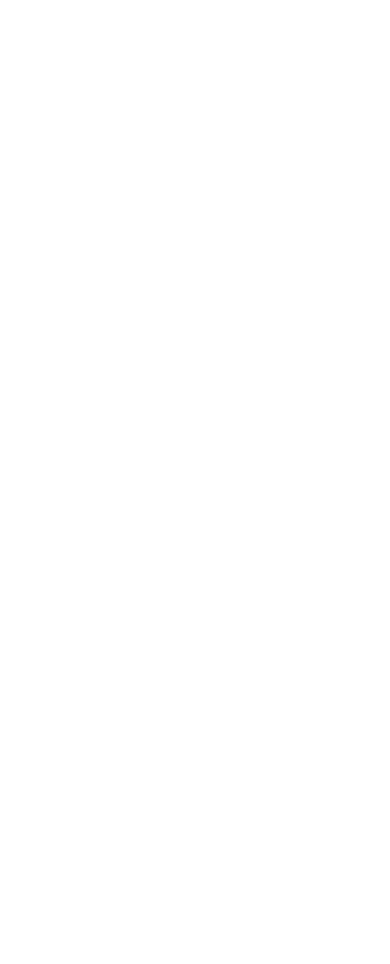
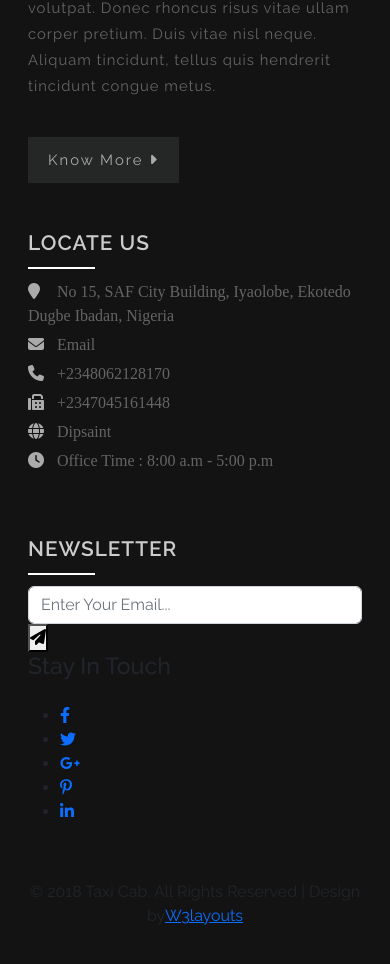
Before and after one commit to Cyber9jaDev/Car-Booking-System, a React (Vite) app in the folder client/: page / in a window 390 px wide. Shown: the part 6378-7342 px from the top of the page. Before the commit the page ends 6250 px from the top, so only its background shows below. Built offline with nearby package versions, Linux system fonts and the light colour scheme.

Commit message:
updated footer section

```diff
--- a/client/src/components/users/Footer.tsx
+++ b/client/src/components/users/Footer.tsx
@@ -1,8 +1,145 @@
+import { Link } from 'react-router-dom';
 import '../../sass/footer.scss';
 
 const Footer = () => {
   return (
-    <div>Footer</div>
+    <footer id='footer' className="py-sm-5 py-4 px-md-5 px-3">
+			<div className="container pt-lg-5">
+				<div className="row">
+					<div className="col-lg-4 col-sm-6 mb-lg-0 mb-5 footer-grid text-left">
+						<h3 className="mb-sm-5 mb-4 mt-sm-0 mt-4">About Company</h3>
+						<p>Vestibulum vitae libero consectetur, orn areeros id, congue metus. Aliquam erat volutpat. Donec rhoncus
+							risus vitae ullam corper pretium. Duis vitae nisl neque. Aliquam tincidunt, tellus quis hendrerit tincidunt
+							congue metus. </p>
+						<Link to="/about" className="about-link read">Know More <i className="fas fa-caret-right"></i></Link>
+					</div>
+					<div className="col-lg-4 col-sm-6 mb-lg-0 mb-5 footer-grid text-left">
+						<h3 className="mb-sm-5 mb-4">Locate Us</h3>
+						<ul className="footer-bottom-list">
+							<li> <i className="fas fa-map-marker"></i> No 15, SAF City Building, Iyaolobe, Ekotedo Dugbe Ibadan, Nigeria</li>
+							<li> <i className="fas fa-envelope"></i> <a href="mailto:ayodejioladapo15@gmail.com"> Email</a> </li>
+							<li> <i className="fas fa-phone"></i> <a href="tel:+2348062128170">+2348062128170</a> </li>
+							<li> <i className="fas fa-fax"></i> <a href="tel:+2347045161448">+2347045161448</a> </li>
+							<li> <i className="fas fa-globe"></i> <a href="www.github.com/Dipsaint1">Dipsaint</a> </li>
+							<li> <i className="fas fa-clock"></i> Office Time : 8:00 a.m - 5:00 p.m</li>
+						</ul>
+					</div>
+
+					{/* <div className="col-lg-3 col-sm-6 mb-sm-0 mb-5 footer-grid-agileits-w3ls text-left">
+						<div className="tech-btm">
+							<h3 className="mb-sm-5 mb-4">Latest Posts</h3>
+							<div className="blog-grids row mb-3">
+								<div className="col-4 pr-0 blog-grid-left">
+									<a href="#">
+										<img src="images/blog1.jpg" className="img-fluid" alt="" />
+									</a>
+								</div>
+								<div className="col-8 blog-grid-right">
+
+									<h5>
+										<a href="#">Pellentesque dui, non felis. Maecenas male non felis </a>
+									</h5>
+									<div className="sub-meta">
+										<span>
+											<i className="far fa-clock"></i> 19 Apr, 2018</span>
+									</div>
+								</div>
+
+							</div>
+							<div className="blog-grids row mb-3">
+								<div className="col-4 pr-0 blog-grid-left">
+									<a href="#">
+										<img src="images/blog2.jpg" className="img-fluid" alt="" />
+									</a>
+								</div>
+								<div className="col-8 blog-grid-right">
+
+									<h5>
+										<a href="#">Pellentesque dui, non felis. Maecenas male non felis </a>
+									</h5>
+									<div className="sub-meta">
+										<span>
+											<i className="far fa-clock"></i> 20 Apr, 2018</span>
+									</div>
+								</div>
+
+							</div>
+							<div className="blog-grids row">
+								<div className="col-4 pr-0 blog-grid-left">
+									<a href="#">
+										<img src="images/blog3.jpg" className="img-fluid" alt="" />
+									</a>
+								</div>
+								<div className="col-8 blog-grid-right">
+
+									<h5>
+										<a href="#">Pellentesque dui, non felis. Maecenas male non felis </a>
+									</h5>
+									<div className="sub-meta">
+										<span>
+											<i className="far fa-clock"></i> 21 Apr, 2018</span>
+									</div>
+								</div>
+
+							</div>
+						</div>
+					</div> */}
+					<div className="col-lg-4 col-sm-6 subscribe-main footer-grid text-left">
+						<h3 className="mb-sm-5 mb-4">Newsletter</h3>
+						<div className="subscribe-main text-left">
+							<div className="subscribe-form">
+								<form action="#" method="post" className="subscribe_form">
+									<input className="form-control" type="email" placeholder="Enter Your Email..." required />
+									<button type="submit" className="btn1 btn-primary submit"><i className="fas fa-paper-plane"
+											aria-hidden="true"></i></button>
+								</form>
+							</div>
+						</div>
+						<div className="footer-social">
+							<div className="copyrighttop">
+								<h3 className="mb-sm-5 mb-4">Stay In Touch</h3>
+								<ul>
+									<li className="mr-1">
+										<a className="facebook" href="#">
+											<i className="fab fa-facebook-f"></i>
+										</a>
+									</li>
+									<li className="mr-1">
+										<a className="facebook" href="#">
+											<i className="fab fa-twitter"></i>
+										</a>
+									</li>
+									<li className="mr-1">
+										<a className="facebook" href="#">
+											<i className="fab fa-google-plus-g"></i>
+										</a>
+									</li>
+									<li className="mr-1">
+										<a className="facebook" href="#">
+											<i className="fab fa-pinterest-p"></i>
+										</a>
+									</li>
+									<li>
+										<a className="facebook" href="#">
+											<i className="fab fa-linkedin-in"></i>
+										</a>
+									</li>
+								</ul>
+
+							</div>
+						</div>
+					</div>
+				</div>
+				<div className="footer-cpy text-center pt-sm-5 mt-sm-5 mt-4 pt-3">
+					<div className="w3layouts-agile-copyrightbottom">
+						<p>© 2018 Taxi Cab. All Rights Reserved | Design by
+							<a href="http://w3layouts.com/">W3layouts</a>
+						</p>
+
+					</div>
+				</div>
+			</div>
+		</footer>
   )
 }
 
--- a/client/src/sass/footer.scss
+++ b/client/src/sass/footer.scss
@@ -0,0 +1,86 @@
+#footer{
+  background: #0e0f10;
+	background: #131314;
+
+  .footer-grid{
+
+  }
+
+  .footer-grid > h3 {
+    font-size: 1.3em;
+    color: #ccc;
+    font-weight: 600;
+    letter-spacing: 1px;
+    text-transform: uppercase;
+    position: relative;
+  }
+
+  .footer-grid > h3::after{
+    content: '';
+    position: absolute;
+    bottom: -50%;
+    background-color: #fff;
+    left: 0;
+    margin: 0 auto;
+    width: 20%;
+    height: 2px;
+  }
+
+  .footer-grid > p{
+    color: #646464;
+    font-size: 0.925em;
+    outline: none;
+    letter-spacing: 1px;
+    line-height: 26px;
+  }
+
+  .footer-grid > .about-link{
+    color: #646464;
+    font-size: 1em;
+    outline: none;
+    letter-spacing: 1px;
+    text-decoration: none;
+
+    &:hover{
+      color: #ccc;
+    }
+  }
+
+  .footer-grid > .about-link.read{
+    color: #aaa;
+    font-size: 0.925em;
+    letter-spacing: 2px;
+    padding: 12px 20px;
+    display: inline-block;
+    margin-top: 1.5em;
+    background: rgba(241, 245, 249, 0.08);
+    transition: all 1s ease;
+
+    &:hover{
+      background: #ddd;
+      color: #333;
+    }
+  }
+
+  .footer-bottom-list{
+    padding: 0;
+  }
+
+  .footer-bottom-list > li{
+    list-style-type: none;
+    color: #646464;
+    font-family: initial;
+    margin: 5px 0;
+  }
+
+  .footer-bottom-list > li > i.fas{
+    width: 25px;
+    color: #aaa
+  }
+
+  .footer-bottom-list > li > a{
+    text-decoration: none;
+    color: inherit;
+    font-family: inherit
+  }
+}
--- a/client/src/sass/testimonial.scss
+++ b/client/src/sass/testimonial.scss
@@ -20,7 +20,7 @@
   }
 
   .feedback-top{
-    border: 2px solid #403f3f;
+    border: 1px solid #bebebe;
     position: relative;
 
   }
```
